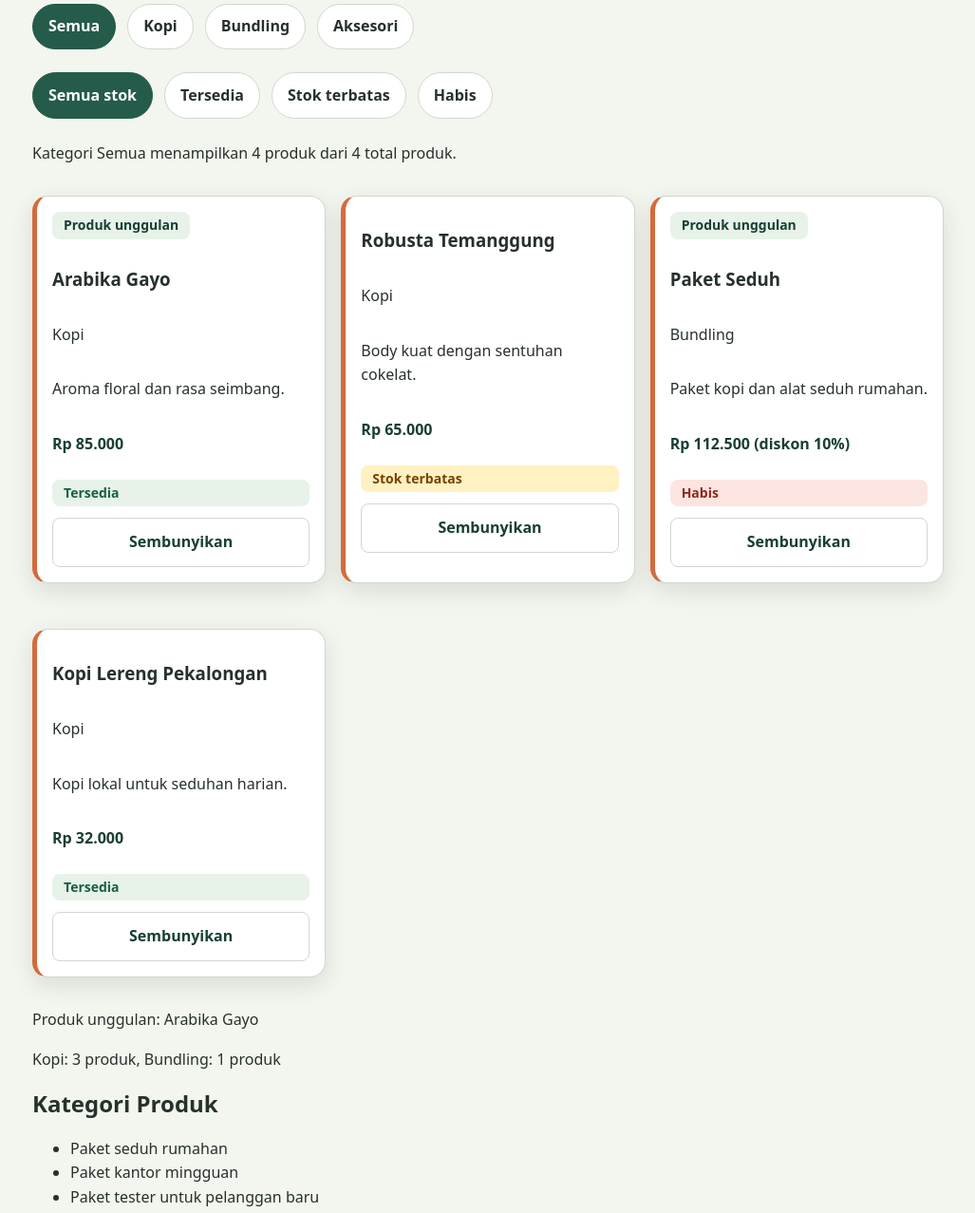
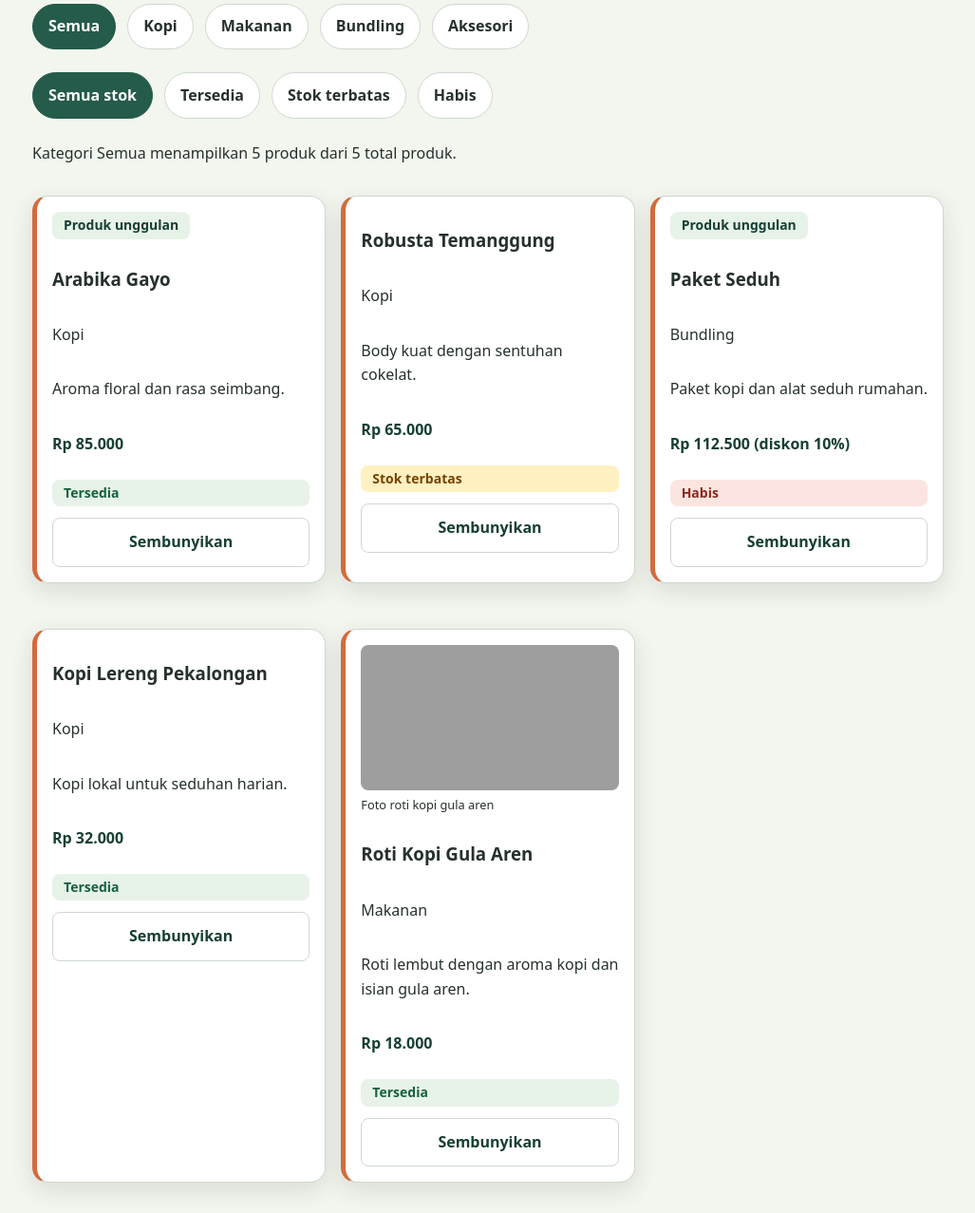
Before and after one commit to mikasan2910-bot/website-umkm, a plain HTML site: page produk.html in a window 1280 px wide. Shown: the part 394-1671 px from the top of the page at 95% size, without its empty margins (126-1153 px from the left). Drawn offline with Linux system fonts and the light colour scheme; grey boxes are pictures that could not be loaded.

Commit message:
feat: add bread product photo to catalog

```diff
--- a/css/style.css
+++ b/css/style.css
@@ -362,6 +362,24 @@ form {
     flex-direction: column;
     border-radius: var(--radius-card);
     border-left: 5px solid var(--color-accent);
+}
+
+.product-card-figure {
+    margin: 0 0 var(--space-2);
+}
+
+.product-card-image {
+    display: block;
+    width: 100%;
+    aspect-ratio: 16 / 9;
+    object-fit: cover;
+    border-radius: var(--radius-sm);
+}
+
+.product-card-figure figcaption {
+    margin-block-start: 0.35rem;
+    color: var(--color-text-muted);
+    font-size: 0.8rem;
 }
 
 .product-badge {
--- a/js/app.js
+++ b/js/app.js
@@ -7,6 +7,7 @@ const produkUmkm = [
   { nama: "Robusta Temanggung", kategori: "Kopi", harga: 65000, stok: 4, unggulan: false, deskripsi: "Body kuat dengan sentuhan cokelat." },
   { nama: "Paket Seduh", kategori: "Bundling", harga: 125000, stok: 0, unggulan: true, deskripsi: "Paket kopi dan alat seduh rumahan.", diskonPersen: 10 },
   { nama: "Kopi Lereng Pekalongan", kategori: "Kopi", harga: 32000, stok: 8, unggulan: false, deskripsi: "Kopi lokal untuk seduhan harian." },
+  { nama: "Roti Kopi Gula Aren", kategori: "Makanan", harga: 18000, stok: 6, unggulan: false, deskripsi: "Roti lembut dengan aroma kopi dan isian gula aren.", gambar: "assets/images/roti-kopi-gula-aren.jpg" },
 ];
 
 function formatRupiah(nilai) {
@@ -59,6 +60,25 @@ function hitungHargaPromo(harga, diskonPersen) {
 function buatElemenProduk(produk) {
   const card = document.createElement("article");
   card.classList.add("product-card");
+
+  if (produk.gambar) {
+    const figure = document.createElement("figure");
+    figure.classList.add("product-card-figure");
+
+    const image = document.createElement("img");
+    image.classList.add("product-card-image");
+    image.src = produk.gambar;
+    image.alt = `Foto ${produk.nama}`;
+    image.width = 900;
+    image.height = 599;
+    image.loading = "lazy";
+
+    const caption = document.createElement("figcaption");
+    caption.textContent = "Foto roti kopi gula aren";
+
+    figure.append(image, caption);
+    card.append(figure);
+  }
 
   const title = document.createElement("h3");
   title.textContent = produk.nama;
--- a/produk.html
+++ b/produk.html
@@ -39,6 +39,7 @@
         <div class="filter-bar" role="group" aria-label="Filter kategori produk">
           <button type="button" class="filter-button is-active" data-filter="Semua" aria-pressed="true">Semua</button>
           <button type="button" class="filter-button" data-filter="Kopi" aria-pressed="false">Kopi</button>
+          <button type="button" class="filter-button" data-filter="Makanan" aria-pressed="false">Makanan</button>
           <button type="button" class="filter-button" data-filter="Bundling" aria-pressed="false">Bundling</button>
           <button type="button" class="filter-button" data-filter="Aksesori" aria-pressed="false">Aksesori</button>
         </div>
@@ -89,6 +90,11 @@
               <td>250 gram</td>
               <td>Rp32.000</td>
             </tr>
+            <tr>
+              <th scope="row">Roti Kopi Gula Aren</th>
+              <td>1 buah</td>
+              <td>Rp18.000</td>
+            </tr>
           </tbody>
           </table>
         </div>
```
Also changed, not shown: 1 other file.
